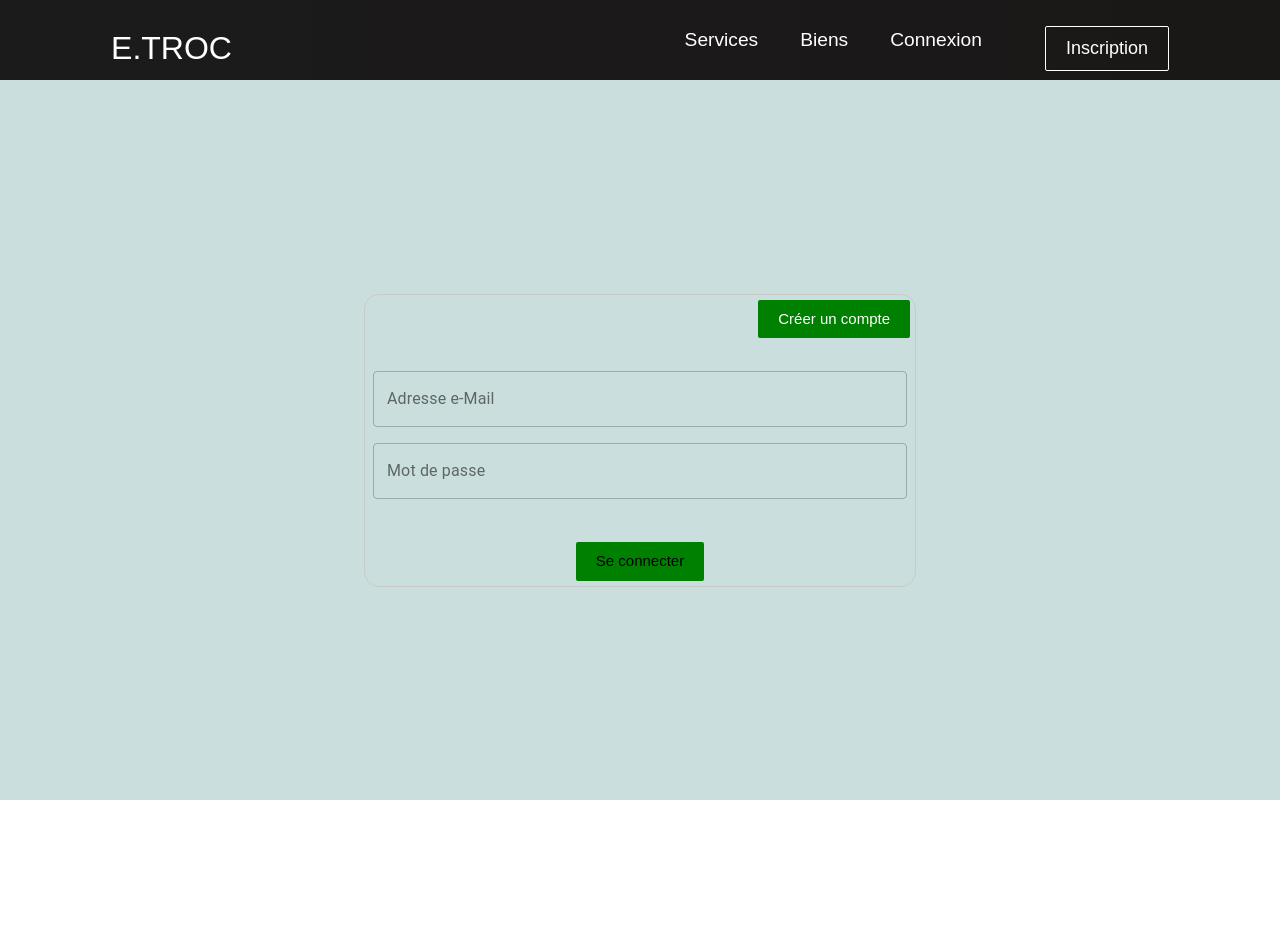
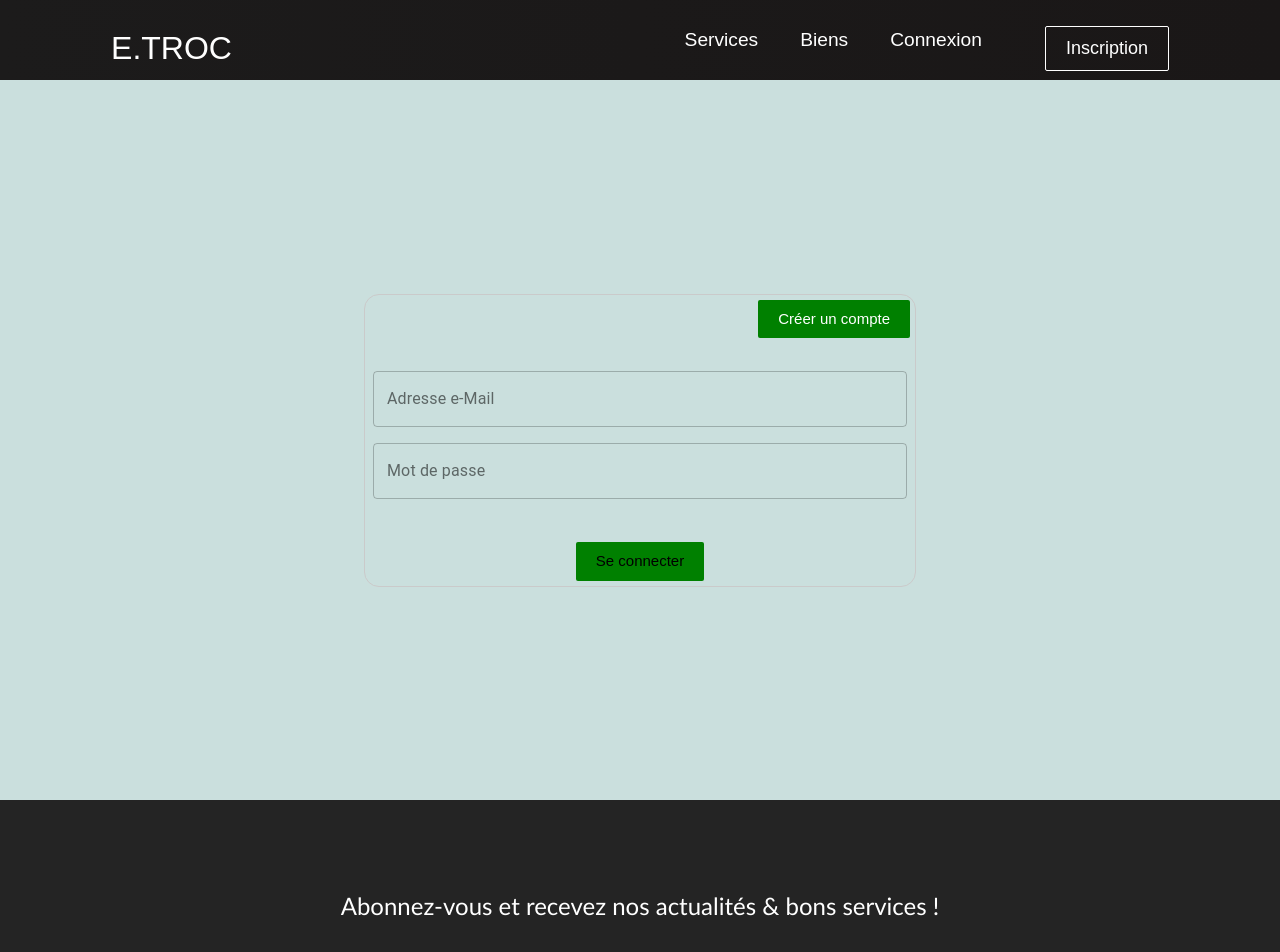
Before and after one commit to sdhw-dev/pidev, a React (Create React App) app: page /connexion in a window 1280 px wide. Shown: the top 952 px of the page. Before the commit the page ends 800 px from the top, so only its background shows below. Built offline with nearby package versions, Linux system fonts and the light colour scheme; the HTML template or start-up script is replaced by a standard one.

Commit message:
wissal18

```diff
--- a/src/components/pages/connexion.js
+++ b/src/components/pages/connexion.js
@@ -6,6 +6,7 @@ import { Component } from "react";
 import axios from "axios";
 import React from "react";
 import "../../App.css";
+import Footer from "../Footer";
 const handleConnection = (data) => {
   const url = "/connexion";
   var res = axios
@@ -31,6 +32,7 @@ class Connexion extends Component {
 
   render() {
     return (
+      <>
       <div className="connexion">
         <Container maxWidth="sm" style={{}}>
           <Box
@@ -119,7 +121,10 @@ class Connexion extends Component {
             </footer>
           </Box>
         </Container>
+
       </div>
+      <Footer/>
+      </>
     );
   }
 }
--- a/src/components/pages/inscription.jsx
+++ b/src/components/pages/inscription.jsx
@@ -4,6 +4,7 @@ import Box from "@material-ui/core/Box";
 import Autocomplete from "@material-ui/lab/Autocomplete";
 import axios from "axios";
 import '../../App.css';
+import Footer from "../Footer";
 
 import { BrowserRouter as Router, Link, Route } from "react-router-dom";
 
@@ -58,6 +59,7 @@ class Inscription extends Component {
 
   render() {
     return (
+      <>
       <div className='inscription'>
       <Box style={{ overflow: "auto" }}>
         <Box
@@ -238,6 +240,8 @@ class Inscription extends Component {
         </Box>
       </Box>
       </div>
+      <Footer/>
+      </>
     );
   }
 }
```
